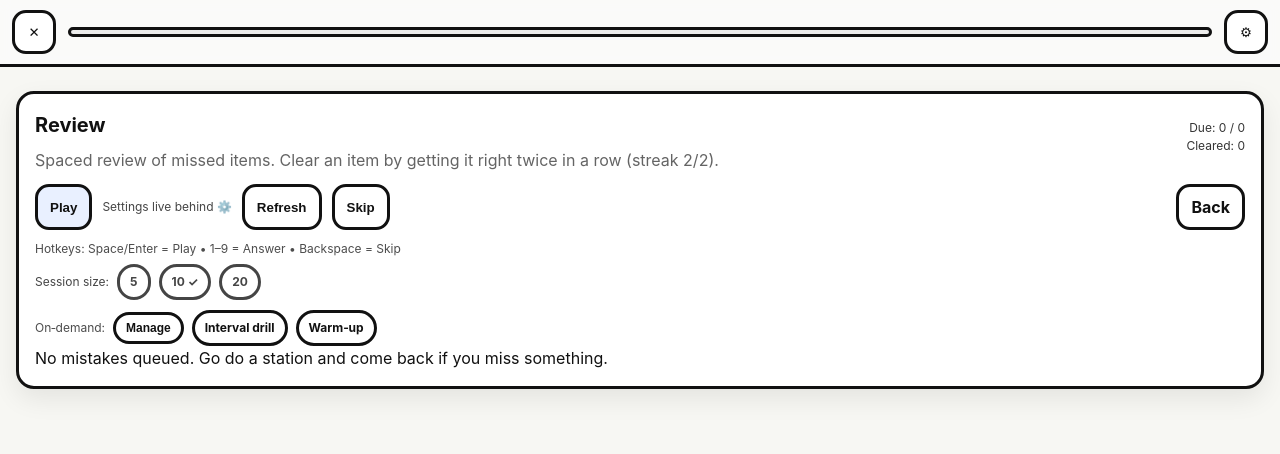
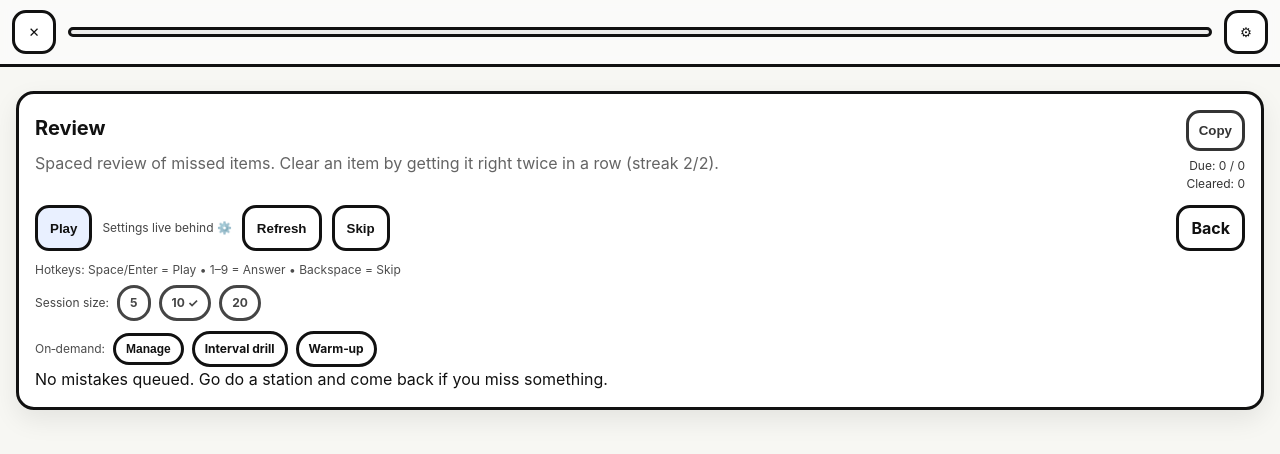
Before and after one commit to wpwcbc/ear-train-station, a React (Vite) app: page /review in a window 1280 px wide. Shown: the top 454 px of the page. Built offline with nearby package versions, Linux system fonts and the light colour scheme.

Commit message:
Review: add copy-link button

```diff
--- a/src/pages/ReviewPage.tsx
+++ b/src/pages/ReviewPage.tsx
@@ -1,5 +1,6 @@
 import { useEffect, useMemo, useRef, useState } from 'react';
 import { Link, useLocation, useNavigate, useSearchParams } from 'react-router-dom';
+import { CopyLinkButton } from '../components/CopyLinkButton';
 import { useHotkeys } from '../lib/hooks/useHotkeys';
 import type { Progress } from '../lib/progress';
 import { applyStudyReward } from '../lib/progress';
@@ -69,6 +70,8 @@ export function ReviewPage({ progress, setProgress }: { progress: Progress; setP
   const loc = useLocation();
   const navigate = useNavigate();
   const inheritedState = loc.state;
+
+  const shareTo = `${loc.pathname}${loc.search}${loc.hash || ''}`;
 
   const [seed, setSeed] = useState(1);
   const [searchParams] = useSearchParams();
@@ -726,6 +729,9 @@ export function ReviewPage({ progress, setProgress }: { progress: Progress; setP
           ) : null}
         </div>
         <div style={{ textAlign: 'right', fontSize: 12, opacity: 0.85 }}>
+          <div style={{ display: 'flex', justifyContent: 'flex-end', gap: 8, flexWrap: 'wrap', alignItems: 'center', marginBottom: 6 }}>
+            <CopyLinkButton to={shareTo} label="Copy this review link" />
+          </div>
           {drillMode ? (
             <>
               <div>
```
